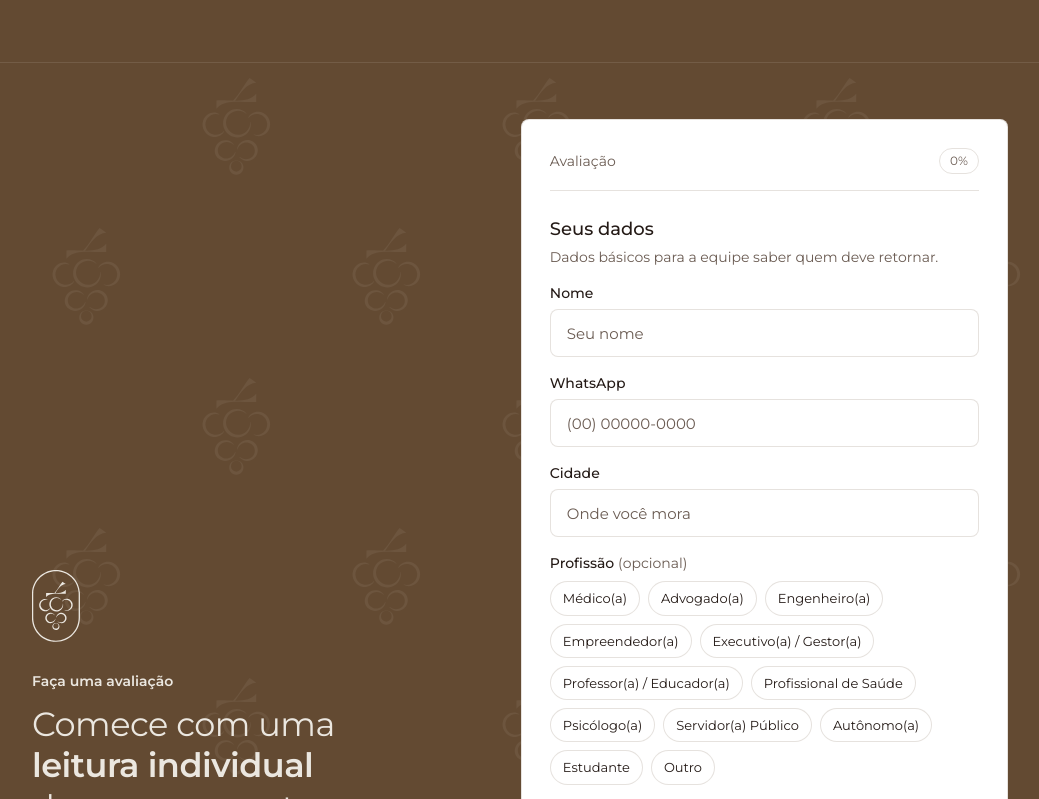
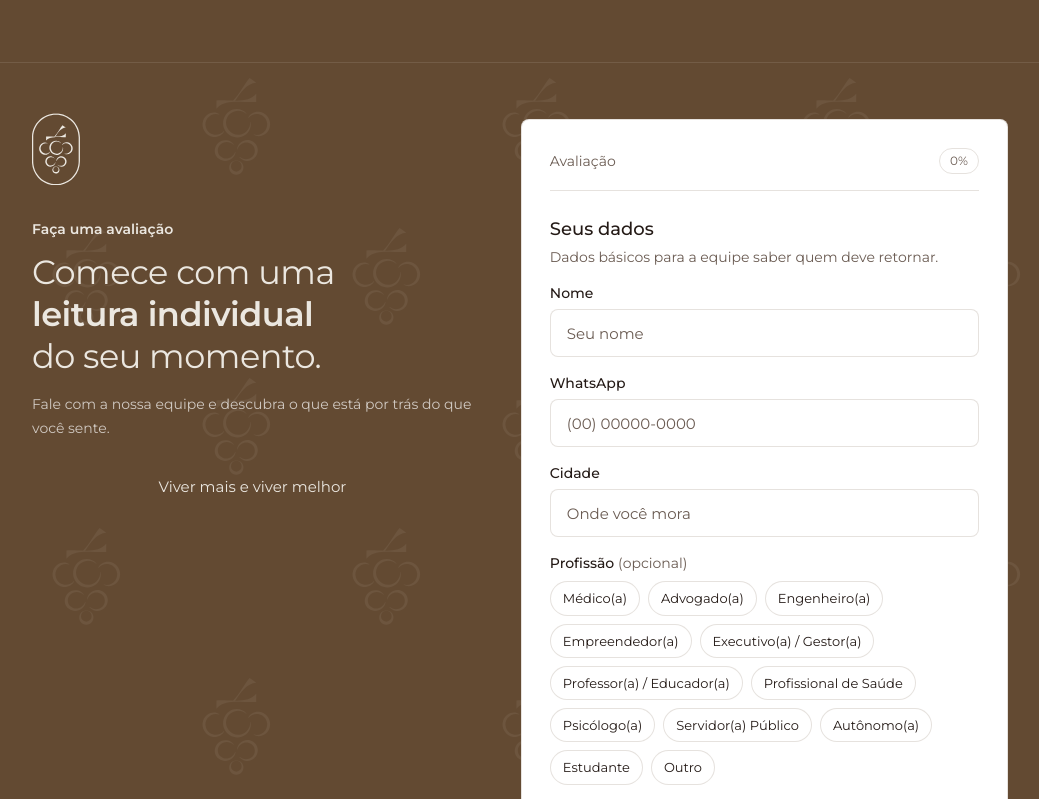
Before and after one commit to IASR19/LP-Testosterona, a Next.js app: page /apresentacao in a window 1280 px wide. Shown: the part 1441-2240 px from the top of the page, without its empty margins (120-1159 px from the left). Built offline with nearby package versions, Linux system fonts and the light colour scheme.

Commit message:
Update ApresentacaoLanding component layout to adjust item alignment for better visual consistency and responsiveness.

```diff
--- a/src/components/apresentacao/apresentacao-landing.tsx
+++ b/src/components/apresentacao/apresentacao-landing.tsx
@@ -293,7 +293,7 @@ export function ApresentacaoLanding() {
           id={content.formAnchor}
           className="ap-grapes-on-dark scroll-mt-6 border-t border-white/10 bg-[color:var(--ap-primary)] py-10 text-white sm:py-14"
         >
-          <div className="mx-auto grid max-w-5xl gap-8 px-5 sm:px-6 lg:grid-cols-[minmax(0,0.95fr)_minmax(0,1.05fr)] lg:items-center lg:gap-12">
+          <div className="mx-auto grid max-w-5xl gap-8 px-5 sm:px-6 lg:grid-cols-[minmax(0,0.95fr)_minmax(0,1.05fr)] lg:items-start lg:gap-12">
             <div>
               <Parallax distance={22}>
                 <Image
```
